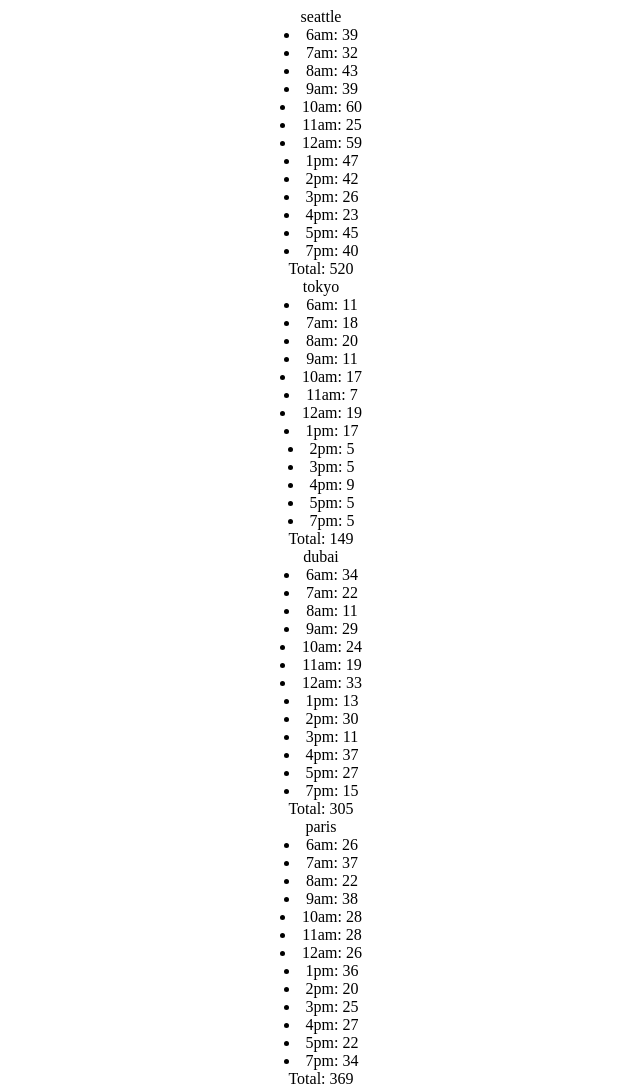
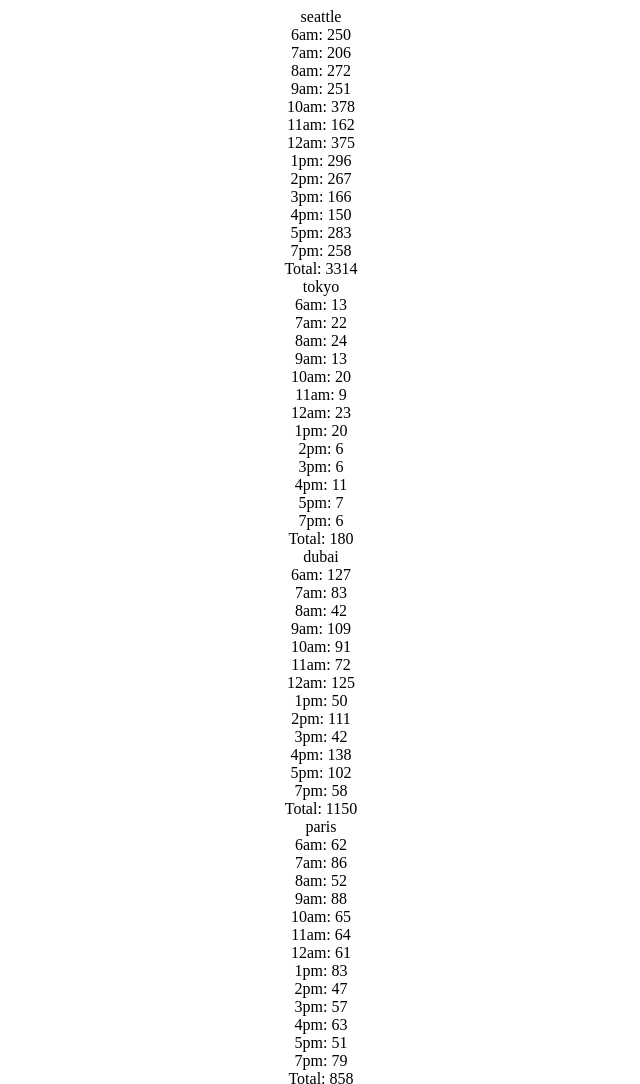
Before and after one commit to VadenGrey/cookie-stand, a plain HTML site: page index.html in a window 1280 px wide. Shown: the top 1084 px of the page, without its empty margins (319-959 px from the left). Drawn offline with Linux system fonts and the light colour scheme.

Commit message:
added arrays to objects

```diff
--- a/app.js
+++ b/app.js
@@ -5,8 +5,9 @@ let seattle = {
     minCust: 23,
     maxCust: 65,
     avgSell: 6.3,
+    sellStor: [],
     randNumCust: function () {
-      return Math.floor(Math.random() * (this.maxCust - this.minCust + 1)) + this.minCust;
+      return Math.floor(((Math.random() * (this.maxCust - this.minCust + 1)) + this.minCust) * this.avgSell);
       },
 
 };
@@ -16,8 +17,9 @@ let tokyo = {
     minCust: 3,
     maxCust: 24,
     avgSell: 1.2,
+    sellStor: [],
     randNumCust: function () {
-      return Math.floor(Math.random() * (this.maxCust - this.minCust + 1)) + this.minCust;
+      return Math.floor(((Math.random() * (this.maxCust - this.minCust + 1)) + this.minCust) * this.avgSell);
       },
 };
 
@@ -26,8 +28,9 @@ let dubai = {
     minCust: 11,
     maxCust: 38,
     avgSell: 3.7,
+    sellStor: [],
     randNumCust: function () {
-      return Math.floor(Math.random() * (this.maxCust - this.minCust + 1)) + this.minCust;
+      return Math.floor(((Math.random() * (this.maxCust - this.minCust + 1)) + this.minCust) * this.avgSell);
       },
 };
 
@@ -36,8 +39,9 @@ let paris = {
     minCust: 20,
     maxCust: 38,
     avgSell: 2.3,
+    sellStor: [],
     randNumCust: function () {
-      return Math.floor(Math.random() * (this.maxCust - this.minCust + 1)) + this.minCust;
+      return Math.floor(((Math.random() * (this.maxCust - this.minCust + 1)) + this.minCust) * this.avgSell);
       },
 };
 
@@ -46,6 +50,7 @@ let lima = {
     minCust: 2,
     maxCust: 16,
     avgSell: 4.6,
+    sellStor: [],
     randNumCust: function () {
       return Math.floor(((Math.random() * (this.maxCust - this.minCust + 1)) + this.minCust) * this.avgSell);
       },
@@ -57,16 +62,18 @@ let locations = [seattle, tokyo, dubai, paris, lima];
 
 function x () {
 for (let i = 0; i < locations.length; i++) {
-    let total = 0
-    document.write(locations[i].id)
+    let total = 0;
+    document.write(locations[i].id);
     for (let j = 0; j < hoursOpen.length; j++) {
-        let storedNumb = locations[i].randNumCust()
-        let idLi = '<li>' + hoursOpen[j] + storedNumb + '</li>'
-        document.write(idLi)
-        total += storedNumb
+        let storedNumb = locations[i].randNumCust();
+        locations[i].sellStor.push(storedNumb)
+        let addLi = '<li>' + hoursOpen[j] + storedNumb + '</li>';
+        document.write(addLi);
+        total += storedNumb;
     }
-    let writeTotal = 'Total: ' + total + '<br>'
-    document.write(writeTotal)
+    let writeTotal = 'Total: ' + total + '<br>';
+    locations[i].sellStor.push(total);
+    document.write(writeTotal);
   }
 }
 x()
--- a/style.css
+++ b/style.css
@@ -1,3 +1,4 @@
 body {
     text-align: center;
+    list-style-type: none;
 }
```
